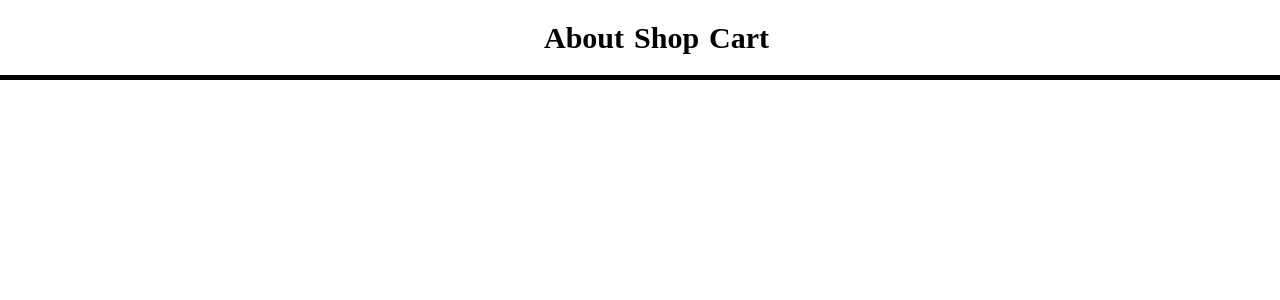
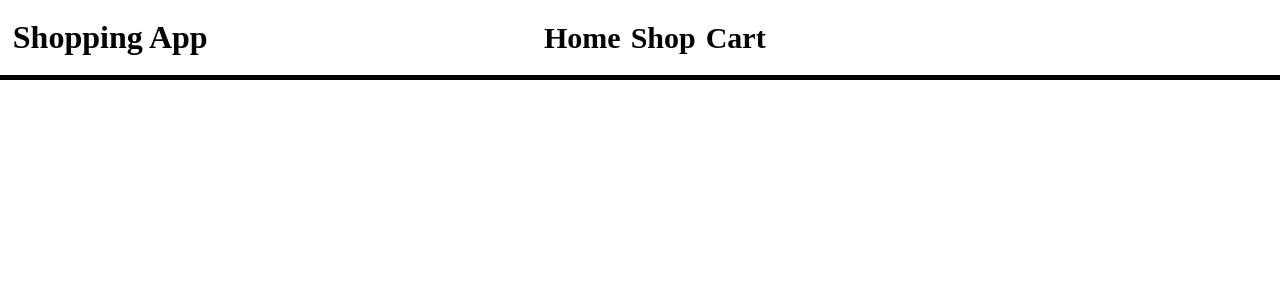
Before and after one commit to xerxes324/Shopping-Cart, a React (Vite) app: page / in a window 1280 px wide. Shown: the top 300 px of the page. Built offline with nearby package versions, Linux system fonts and the light colour scheme.

Commit message:
Naming changes

```diff
--- a/src/Components/Home.jsx
+++ b/src/Components/Home.jsx
@@ -10,14 +10,16 @@ function HomeDesign(){
   return(
     <>
       <div className = "header">
-          <h1> </h1>
+          <h1 onClick={()=>{
+            nav("../Shop")
+          }} > Shopping App </h1>
           <div className = "header-buttons">
 
             <button onClick={
               ()=>{
                 nav("./About")
               }
-            }><h4> About </h4></button>
+            }><h4> Home </h4></button>
 
             <button onClick={
               () => {
```
